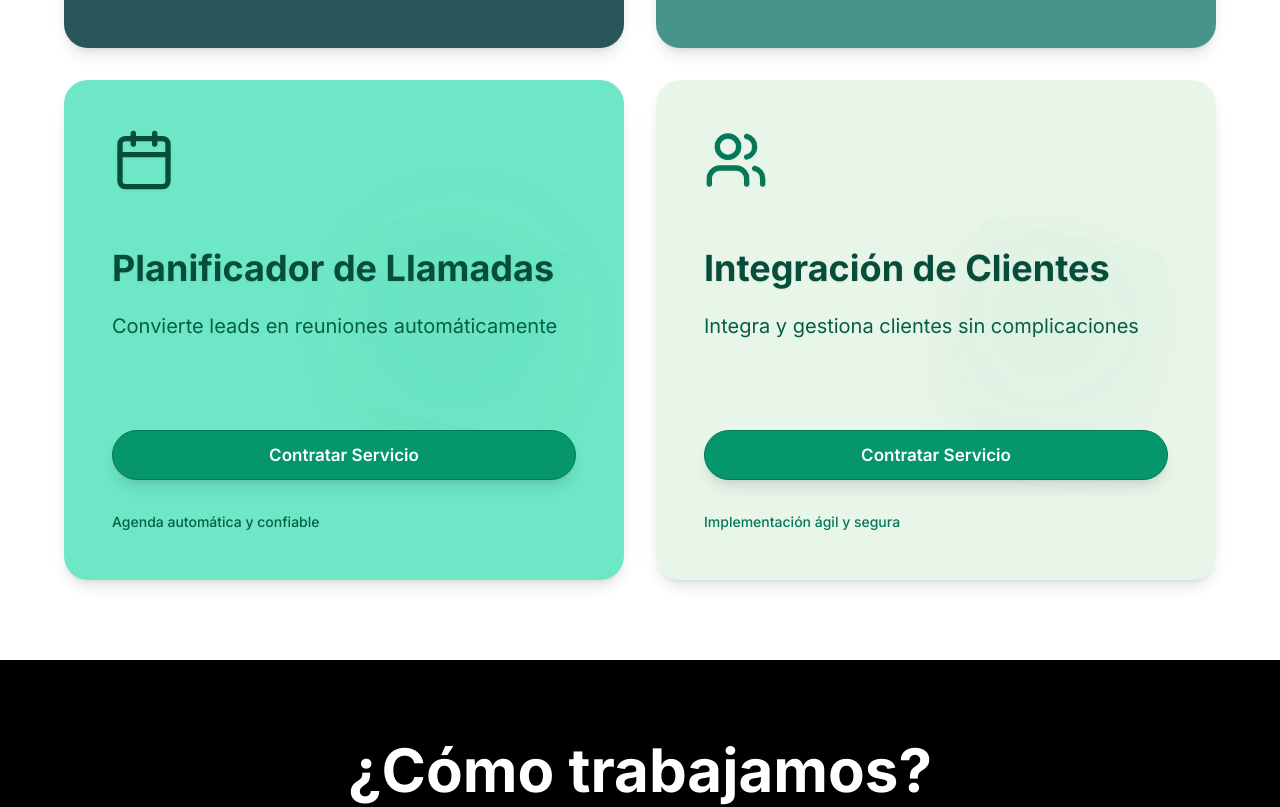
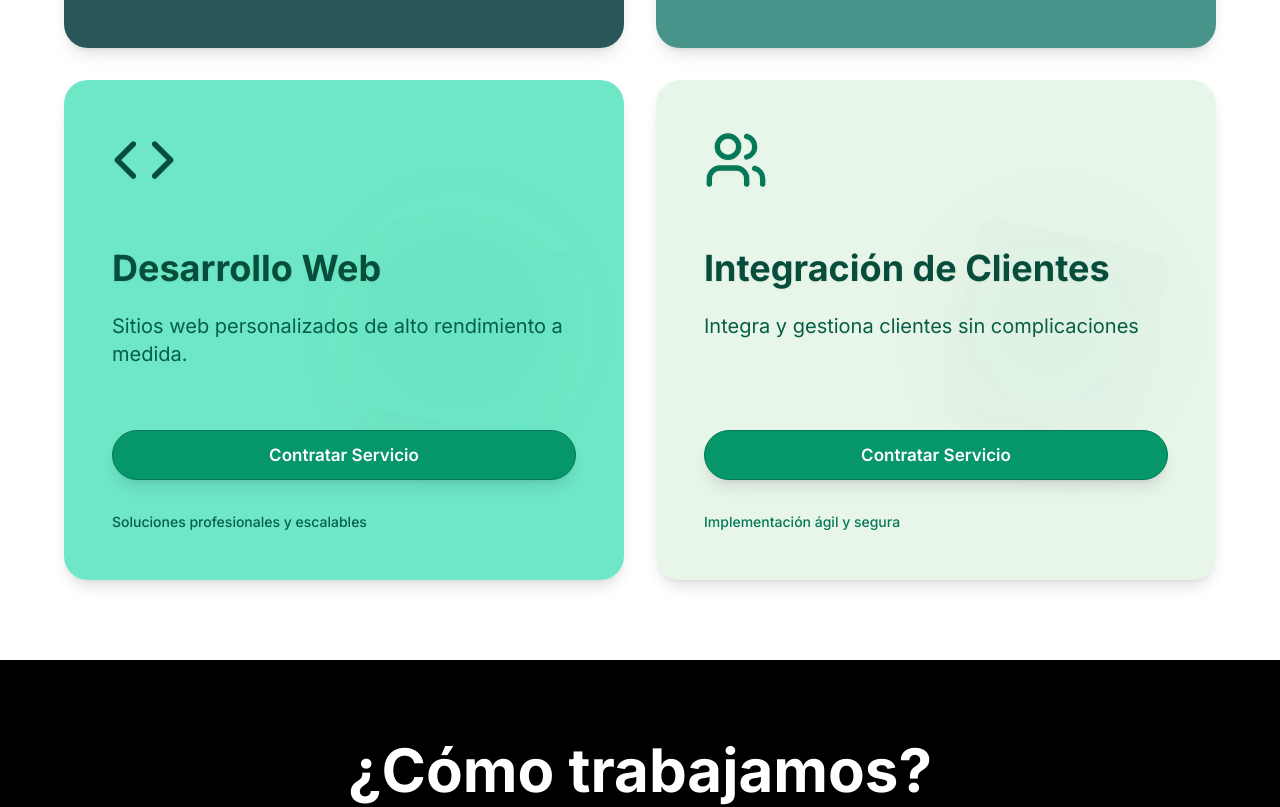
Before and after one commit to SantiagoRomero00/InfinityData-Website, a React (Vite) app: page / in a window 1280 px wide. Shown: the part 1562-2369 px from the top of the page. Built offline with nearby package versions, Linux system fonts and the light colour scheme; no server answers.

Commit message:
Updated ServicesGrid.tsx

```diff
--- a/src/components/LeadCaptureForm.tsx
+++ b/src/components/LeadCaptureForm.tsx
@@ -67,7 +67,7 @@ const LeadCaptureForm = () => {
     { value: '', label: t('leadForm.serviceOptions.select') },
     { value: 'Automatización de procesos', label: t('leadForm.serviceOptions.processAutomation') },
     { value: 'Soporte al cliente', label: t('leadForm.serviceOptions.customerSupport') },
-    { value: 'Planificador de llamadas', label: t('leadForm.serviceOptions.callScheduler') },
+    { value: 'web-development', label: t('leadForm.serviceOptions.websiteDevelopment') },
     { value: 'Integración de clientes', label: t('leadForm.serviceOptions.customerIntegration') }
   ];
 
--- a/src/components/ServicesGrid.tsx
+++ b/src/components/ServicesGrid.tsx
@@ -1,5 +1,5 @@
 import React from 'react';
-import { Brain, MessageSquare, Calendar, Users } from 'lucide-react';
+import { Brain, MessageSquare, Code, Users } from 'lucide-react';
 import { useTranslation } from '../hooks/useTranslation';
 
 const ServicesGrid = () => {
@@ -88,30 +88,30 @@ const ServicesGrid = () => {
             </div>
           </div>
 
-          {/* Servicio 3: Planificador de Llamadas */}
+          {/* Servicio 3: Website Development */}
           <div className="rounded-3xl p-6 sm:p-8 lg:p-12 flex flex-col relative overflow-hidden group hover:scale-[1.02] transition-transform duration-300 min-h-[400px] sm:min-h-[500px] shadow-lg hover:shadow-xl" style={{backgroundColor: '#6EE7C6'}}>
             <div className="relative z-10 flex flex-col flex-1">
               <div className="mb-6 sm:mb-8">
-                <Calendar className="w-12 h-12 sm:w-16 sm:h-16 text-emerald-900 mb-4 sm:mb-6 drop-shadow-sm" />
+                <Code className="w-12 h-12 sm:w-16 sm:h-16 text-emerald-900 mb-4 sm:mb-6 drop-shadow-sm" />
               </div>
 
               <h3 className="text-2xl sm:text-3xl lg:text-4xl font-bold text-emerald-900 mb-4 sm:mb-6 leading-tight drop-shadow-sm">
-                {t('services.callScheduler.title')}
+                {t('services.websiteDevelopment.title')}
               </h3>
 
               <p className="text-base sm:text-lg lg:text-xl text-emerald-800 font-normal mb-8 sm:mb-12 leading-relaxed">
-                {t('services.callScheduler.description')}
+                {t('services.websiteDevelopment.description')}
               </p>
 
               <div className="mt-auto mb-6 sm:mb-8">
-                <a href="/demo?service=Planificador de llamadas" className="bg-emerald-600 hover:bg-emerald-700 text-white px-6 py-3 rounded-full font-semibold text-sm sm:text-base lg:text-[17px] transition-all duration-200 shadow-lg hover:shadow-xl text-center border border-emerald-700 hover:border-emerald-800 block">
-                  {t('services.callScheduler.button')}
+                <a href="/demo?service=web-development" className="bg-emerald-600 hover:bg-emerald-700 text-white px-6 py-3 rounded-full font-semibold text-sm sm:text-base lg:text-[17px] transition-all duration-200 shadow-lg hover:shadow-xl text-center border border-emerald-700 hover:border-emerald-800 block">
+                  {t('services.websiteDevelopment.button')}
                 </a>
               </div>
             </div>
 
             <div className="text-xs sm:text-sm text-emerald-800 font-medium relative z-10">
-              {t('services.callScheduler.tagline')}
+              {t('services.websiteDevelopment.tagline')}
             </div>
 
             {/* Abstract 3D Visual */}
--- a/src/translations/en.ts
+++ b/src/translations/en.ts
@@ -33,11 +33,11 @@ export default {
       button: "Hire Service",
       tagline: "Continuous and effective support"
     },
-    callScheduler: {
-      title: "Call Scheduler",
-      description: "Turn leads into meetings automatically",
+    websiteDevelopment: {
+      title: "Website Development",
+      description: "Custom high-performance websites tailored to your brand.",
       button: "Hire Service",
-      tagline: "Automated and reliable scheduling"
+      tagline: "Professional and scalable solutions"
     },
     customerIntegration: {
       title: "Customer Integration",
@@ -85,7 +85,7 @@ export default {
       title: "Services",
       processAutomation: "Process Automation",
       customerSupport: "Customer Support",
-      callScheduler: "Call Scheduler",
+      websiteDevelopment: "Website Development",
       customerIntegration: "Customer Integration"
     },
     company: {
@@ -133,7 +133,7 @@ export default {
       select: "Select a service",
       processAutomation: "Process automation",
       customerSupport: "Customer support",
-      callScheduler: "Call scheduler",
+      websiteDevelopment: "Website development",
       customerIntegration: "Customer integration"
     },
     submitButton: "Submit Request",
--- a/src/translations/es.ts
+++ b/src/translations/es.ts
@@ -33,11 +33,11 @@ export default {
       button: "Contratar Servicio",
       tagline: "Soporte continuo y efectivo"
     },
-    callScheduler: {
-      title: "Planificador de Llamadas",
-      description: "Convierte leads en reuniones automáticamente",
+    websiteDevelopment: {
+      title: "Desarrollo Web",
+      description: "Sitios web personalizados de alto rendimiento a medida.",
       button: "Contratar Servicio",
-      tagline: "Agenda automática y confiable"
+      tagline: "Soluciones profesionales y escalables"
     },
     customerIntegration: {
       title: "Integración de Clientes",
@@ -85,7 +85,7 @@ export default {
       title: "Servicios",
       processAutomation: "Automatización de Procesos",
       customerSupport: "Soporte al Cliente",
-      callScheduler: "Planificador de Llamadas",
+      websiteDevelopment: "Desarrollo Web",
       customerIntegration: "Integración de Clientes"
     },
     company: {
@@ -133,7 +133,7 @@ export default {
       select: "Selecciona un servicio",
       processAutomation: "Automatización de procesos",
       customerSupport: "Soporte al cliente",
-      callScheduler: "Planificador de llamadas",
+      websiteDevelopment: "Desarrollo web",
       customerIntegration: "Integración de clientes"
     },
     submitButton: "Enviar Solicitud",
```
